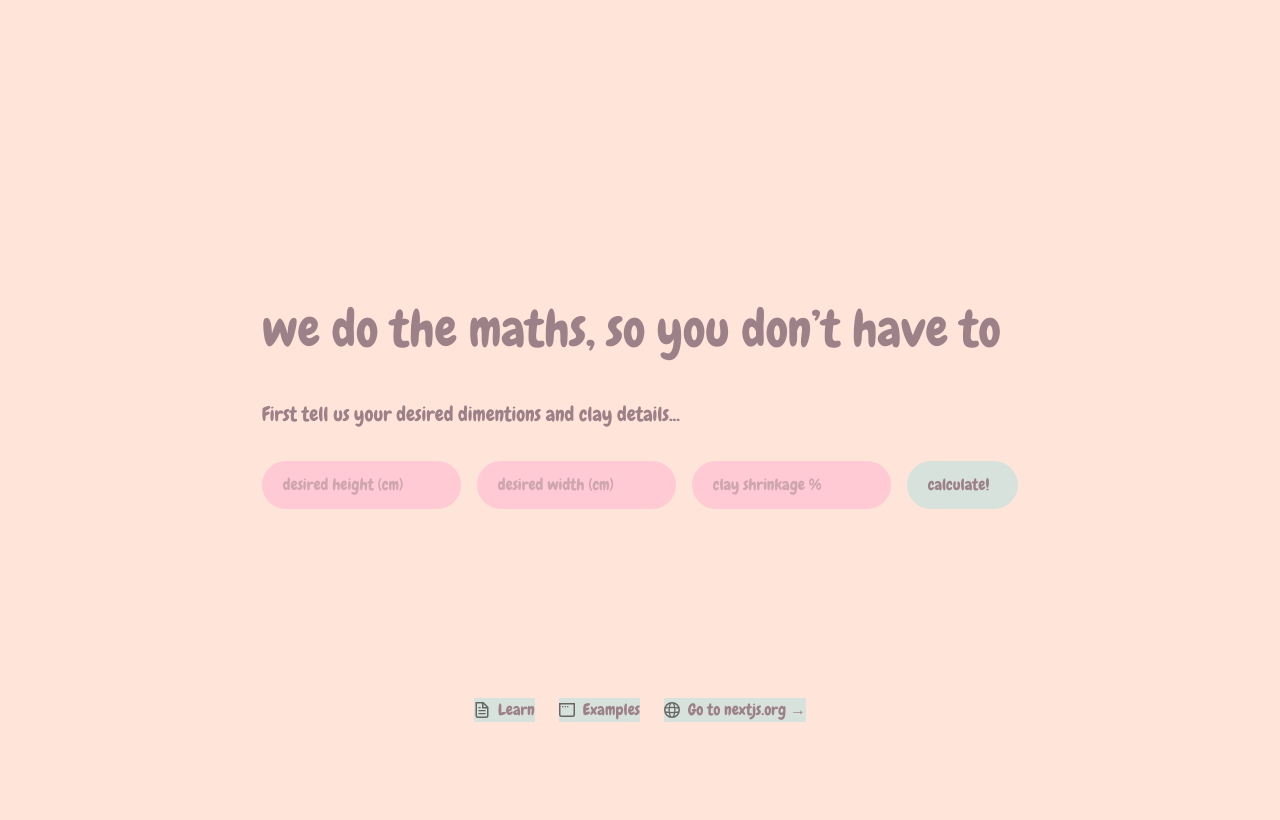
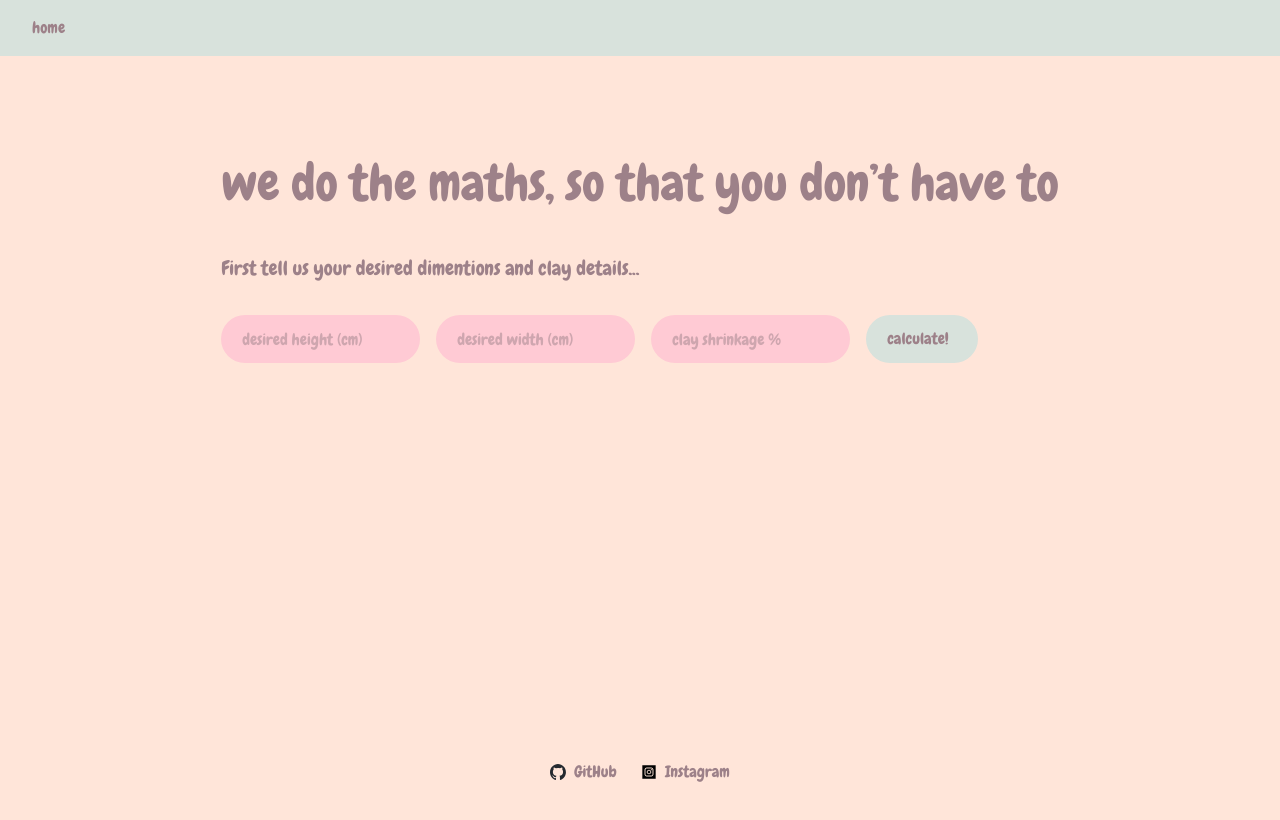
Before and after one commit to simplythebex/clay_calculator, a Next.js app: page / in a window 1280 px wide. Shown: the top 820 px of the page. Built offline with nearby package versions, Linux system fonts and the light colour scheme.

Commit message:
finished homepage design

```diff
--- a/src/app/globals.css
+++ b/src/app/globals.css
@@ -19,27 +19,18 @@
   }
 }
 
+header {
+  background: var(--button)
+}
+
 body {
   color: var(--foreground);
   background: var(--background);
   font-family: Chewy;
 }
 
-h2 {
-  font-size: 50px;
-}
-
 p {
   font-size: 20px;
-}
-
-a {
-  background: var(--button);
-}
-
-a:hover {
-  background: var(--button-hover);
-  color: #ffffff;
 }
 
 input {
--- a/src/app/page.tsx
+++ b/src/app/page.tsx
@@ -2,10 +2,16 @@ import Image from "next/image";
 
 export default function Home() {
   return (
-    <div className="grid grid-rows-[20px_1fr_20px] items-center justify-items-center min-h-screen p-8 pb-20 gap-16 sm:p-20 font-[family-name:var(--font-geist-sans)]">
-      <main className="flex flex-col gap-8 row-start-2 items-center sm:items-start">
+    <div className="min-h-screen">
+      <header className="sticky">
+        <nav className="min-w-screen mx-auto flex max-w-7xl items-center justify-between p-4 lg:px-8">
+          <a href="#">home</a>
+        </nav>
+      </header>
+      <div className="grid grid-rows-[10px_1fr_10px] items-center justify-items-center sm:p-20 min-h-full">
+        <main className="min-h-screen overflow-y-scroll flex flex-col gap-8 row-start-2 items-center sm:items-start">
           <div className="flex items-center">
-          <h2>we do the maths, so you don’t have to</h2>
+            <h2 className="sm:text-[50px] text-[25px]">we do the maths, so that you don’t have to</h2>
           </div>
           <div>
             <p>First tell us your desired dimentions and clay details...</p>
@@ -15,7 +21,7 @@ export default function Home() {
             <input type="text" placeholder="desired width (cm)" className="rounded-full border border-solid border-transparent transition-colors flex items-center justify-center bg-foreground text-background gap-2 hover:bg-[#F4ACB7]text-sm sm:text-base h-10 sm:h-12 px-4 sm:px-5"></input>
             <input type="text" placeholder="clay shrinkage %" className="rounded-full border border-solid border-transparent transition-colors flex items-center justify-center bg-foreground text-background gap-2 hover:bg-[#F4ACB7]text-sm sm:text-base h-10 sm:h-12 px-4 sm:px-5"></input>
             <a
-            className="rounded-full border border-solid border-transparent transition-colors flex items-center justify-center bg-foreground text-background gap-2 hover:bg-[#F4ACB7] text-sm sm:text-base h-10 sm:h-12 px-4 sm:px-5"
+              className="rounded-full border border-solid border-transparent transition-colors flex items-center justify-center bg-[#D8E2DC] text-background gap-2 hover:bg-[#8bb7a0] text-sm sm:text-base h-10 sm:h-12 px-4 sm:px-5"
               href="https://vercel.com/new?utm_source=create-next-app&utm_medium=appdir-template-tw&utm_campaign=create-next-app"
               target="_blank"
               rel="noopener noreferrer"
@@ -24,55 +30,37 @@ export default function Home() {
             </a>
           </div>
         </main>
-
-
-
-
-      <footer className="row-start-3 flex gap-6 flex-wrap items-center justify-center">
+      </div>
+      <footer className="row-start-3 flex gap-6 p-4 flex-wrap items-center justify-center bottom-0 sticky">
         <a
           className="flex items-center gap-2 hover:underline hover:underline-offset-4"
-          href="https://nextjs.org/learn?utm_source=create-next-app&utm_medium=appdir-template-tw&utm_campaign=create-next-app"
+          href="https://github.com/simplythebex/clay_calculator"
           target="_blank"
           rel="noopener noreferrer"
         >
           <Image
             aria-hidden
-            src="/file.svg"
+            src="/github-mark.svg"
             alt="File icon"
             width={16}
             height={16}
           />
-          Learn
+          GitHub
         </a>
         <a
           className="flex items-center gap-2 hover:underline hover:underline-offset-4"
-          href="https://vercel.com/templates?framework=next.js&utm_source=create-next-app&utm_medium=appdir-template-tw&utm_campaign=create-next-app"
+          href="#"
           target="_blank"
           rel="noopener noreferrer"
         >
           <Image
             aria-hidden
-            src="/window.svg"
+            src="/instagram.svg"
             alt="Window icon"
             width={16}
             height={16}
           />
-          Examples
-        </a>
-        <a
-          className="flex items-center gap-2 hover:underline hover:underline-offset-4"
-          href="https://nextjs.org?utm_source=create-next-app&utm_medium=appdir-template-tw&utm_campaign=create-next-app"
-          target="_blank"
-          rel="noopener noreferrer"
-        >
-          <Image
-            aria-hidden
-            src="/globe.svg"
-            alt="Globe icon"
-            width={16}
-            height={16}
-          />
-          Go to nextjs.org →
+          Instagram
         </a>
       </footer>
     </div>
```
Also changed, not shown: public/github-mark.svg (added), public/instagram.svg (added). Lines whose indentation alone changed are shown as unchanged.
